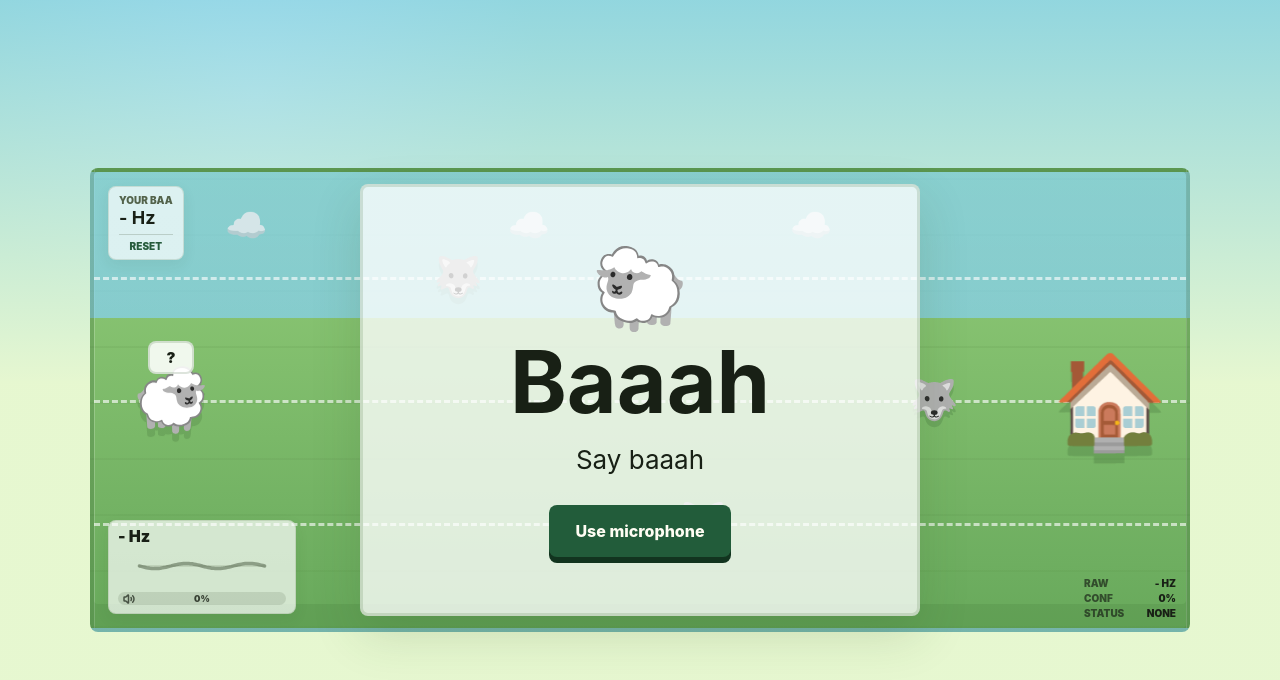
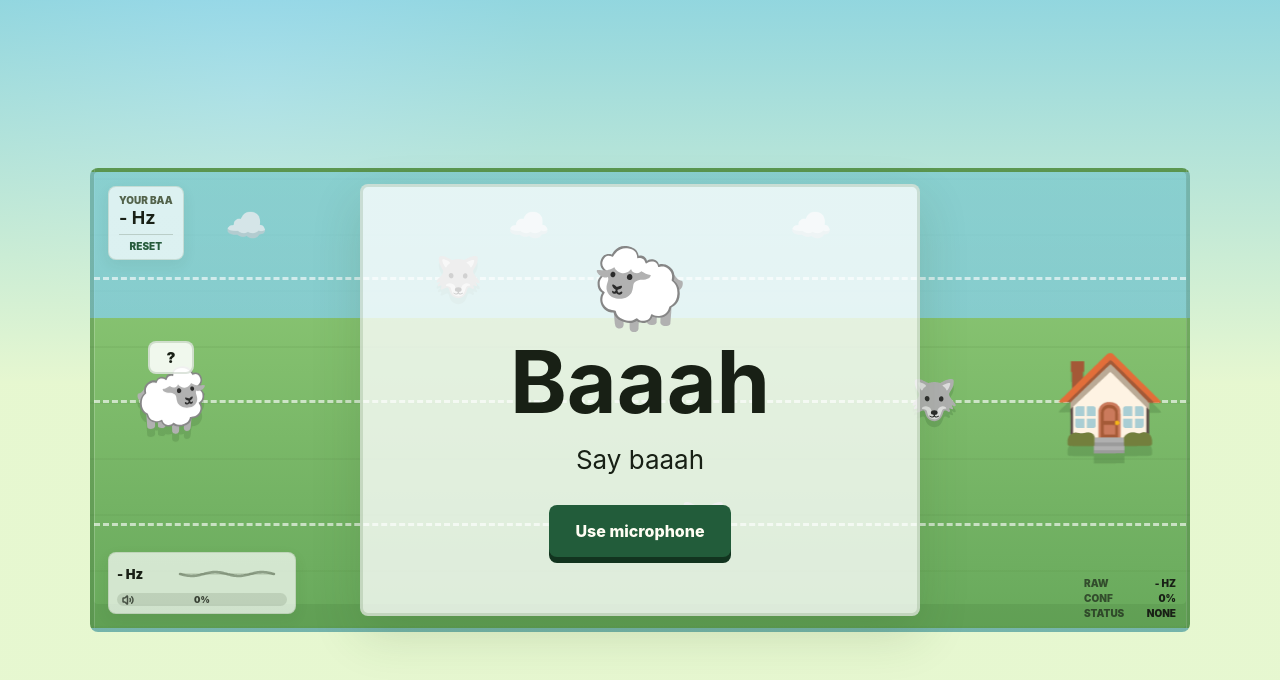
Before and after one commit to aleda145/baa, a React (Vite) app: page / in a window 1280 px wide. Shown: the top 680 px of the page. Built offline with nearby package versions, Linux system fonts and the light colour scheme.

Commit message:
Compace widget

```diff
--- a/src/ui/App.tsx
+++ b/src/ui/App.tsx
@@ -448,12 +448,14 @@ function AudioMeter({
 
   return (
     <div className="audio-meter">
+      <div className="pitch-wave-row">
         <strong className="audio-meter-frequency">{currentHz}</strong>
         <div className="pitch-wave-wrap">
           <svg className="pitch-wave" viewBox="0 0 144 46" role="img" aria-label="pitch wave">
             <line className="pitch-wave-center" x1="0" y1="23" x2="144" y2="23" />
             <polyline className={waveClass} points={points} />
           </svg>
+        </div>
       </div>
       <div className="volume-meter" aria-label="baaah loudness">
         <div className="volume-fill" style={{ width: `${loudnessPercent}%` }} />
--- a/src/ui/styles.css
+++ b/src/ui/styles.css
@@ -258,21 +258,29 @@ button {
 
 .audio-meter {
   width: 188px;
-  padding: 7px 9px 8px;
+  padding: 6px 8px 7px;
+}
+
+.pitch-wave-row {
+  display: flex;
+  align-items: center;
+  gap: 8px;
 }
 
 .audio-meter-frequency {
   display: block;
+  flex: 0 0 42px;
   color: #182015;
-  font-size: 16px;
+  font-size: 13px;
   font-weight: 900;
   line-height: 1;
+  white-space: nowrap;
 }
 
 .volume-meter {
   position: relative;
   height: 13px;
-  margin-top: 6px;
+  margin-top: 4px;
   border-radius: 999px;
   overflow: hidden;
   background: rgba(82, 100, 73, 0.16);
@@ -309,15 +317,16 @@ button {
 }
 
 .pitch-wave-wrap {
+  flex: 1;
   position: relative;
-  height: 40px;
-  margin-top: 2px;
+  height: 30px;
+  min-width: 0;
 }
 
 .pitch-wave {
   display: block;
   width: 100%;
-  height: 40px;
+  height: 30px;
   overflow: visible;
 }
 
```
Lines whose indentation alone changed are shown as unchanged.
